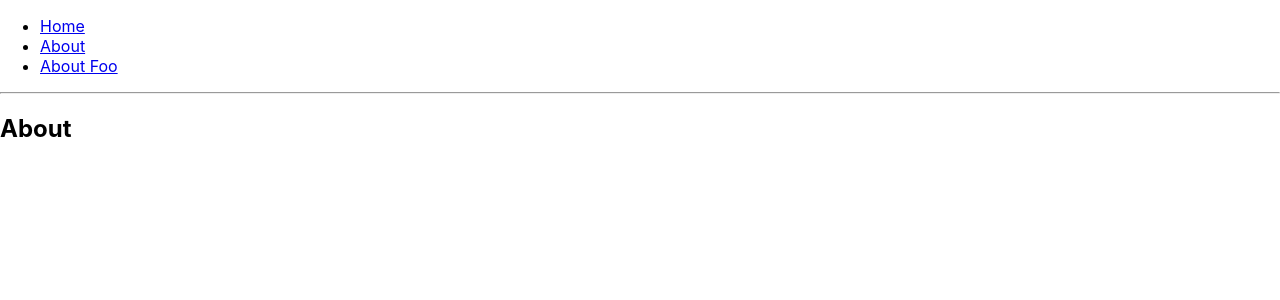
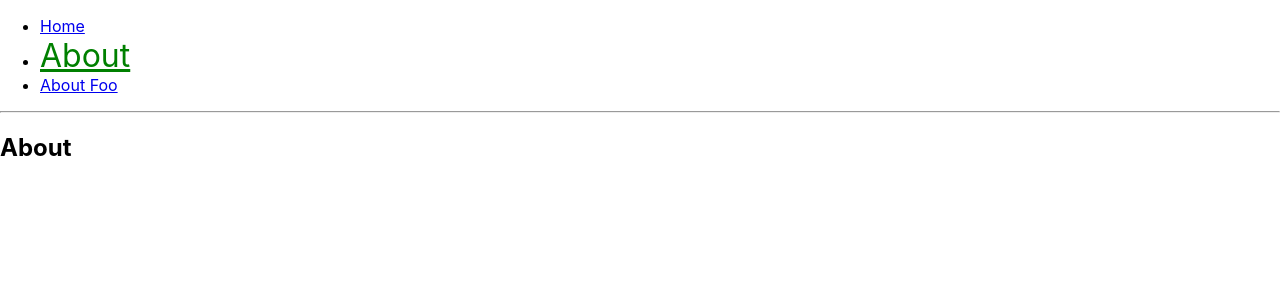
Before and after one commit to seongkyu-lim/React_webapplications, a React (Create React App) app in the folder react-router-tutorial/: page /about in a window 1280 px wide. Shown: the top 300 px of the page. Built offline with nearby package versions, Linux system fonts and the light colour scheme.

Commit message:
[Move each routers] using  NavLink

```diff
--- a/react-router-tutorial/src/components/Menu.js
+++ b/react-router-tutorial/src/components/Menu.js
@@ -1,20 +1,30 @@
 import React from "react";
-import { Link } from "react-router-dom";
+import { NavLink } from "react-router-dom";
 import { Route, Switch } from "react-router-dom";
 import { Home, About } from "../pages";
 
 const Menu = () => {
+  const activeStyle = {
+    color: "green",
+    fontSize: "2rem",
+  };
   return (
     <div>
       <ul>
         <li>
-          <Link to="/">Home</Link>
+          <NavLink exact to="/" activeStyle={activeStyle}>
+            Home
+          </NavLink>
         </li>
         <li>
-          <Link to="/about">About</Link>
+          <NavLink exact to="/about" activeStyle={activeStyle}>
+            About
+          </NavLink>
         </li>
         <li>
-          <Link to="/about/foo">About Foo</Link>
+          <NavLink to="/about/foo" activeStyle={activeStyle}>
+            About Foo
+          </NavLink>
         </li>
       </ul>
       <hr />
```
Also changed, not shown: 1 other file (tests, documents, lock files or other folders).
